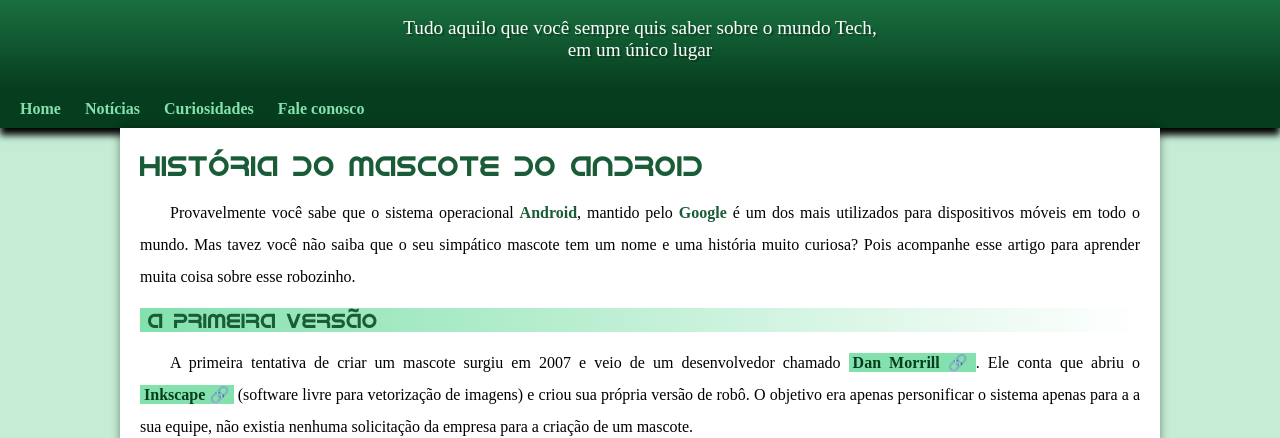
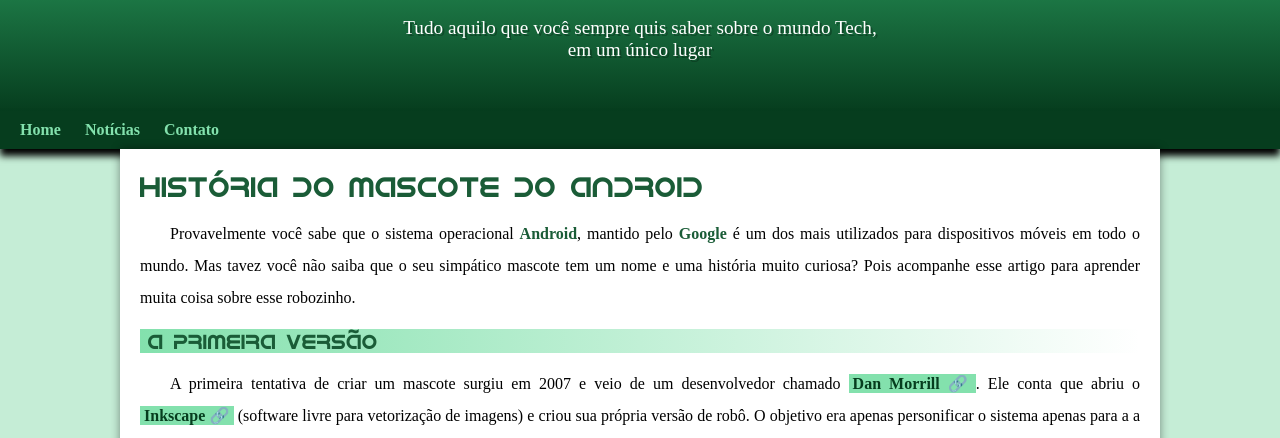
Before and after one commit to matheusferreira76/projeto-android, a plain HTML site: page index.html in a window 1280 px wide. Shown: the part 100-538 px from the top of the page. Drawn offline with Linux system fonts and the light colour scheme.

Commit message:
Problema de padding corrigido

```diff
--- a/estilo/style.css
+++ b/estilo/style.css
@@ -59,7 +59,7 @@
     padding-right: 10px;
     padding-left: 10px;
     margin: auto;
-    margin-bottom: 20px;
+    padding-bottom: 50px;
     text-shadow: 2px 2px 0px rgba(0, 0, 0, 0.265);
 }
 
--- a/index.html
+++ b/index.html
@@ -15,8 +15,7 @@
     <nav>
         <a href="#">Home</a>
         <a href="#">Notícias</a>
-        <a href="#">Curiosidades</a>
-        <a href="https://www.linkedin.com/in/matheusferreira76/" target="_blank">Fale conosco</a>
+        <a href="https://www.linkedin.com/in/matheusferreira76/" target="_blank">Contato</a>
     </nav>
     <main>
         <article>
```
